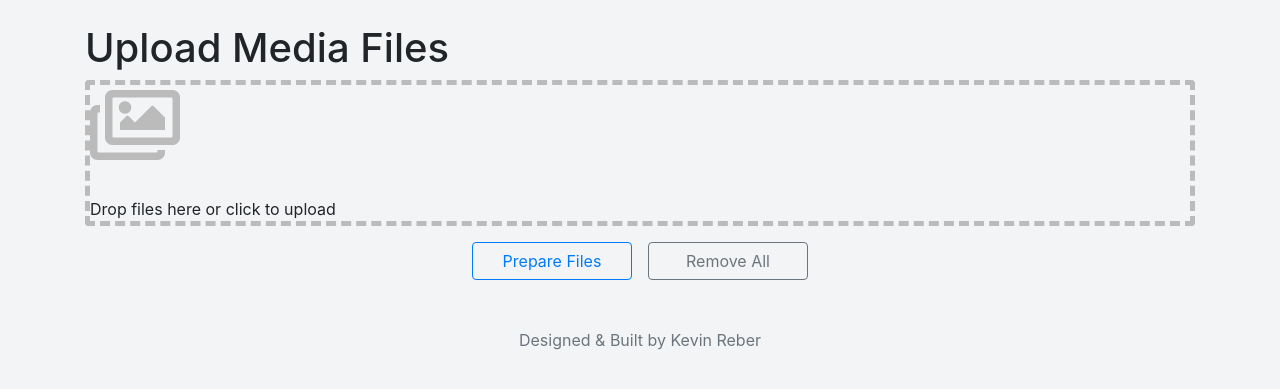
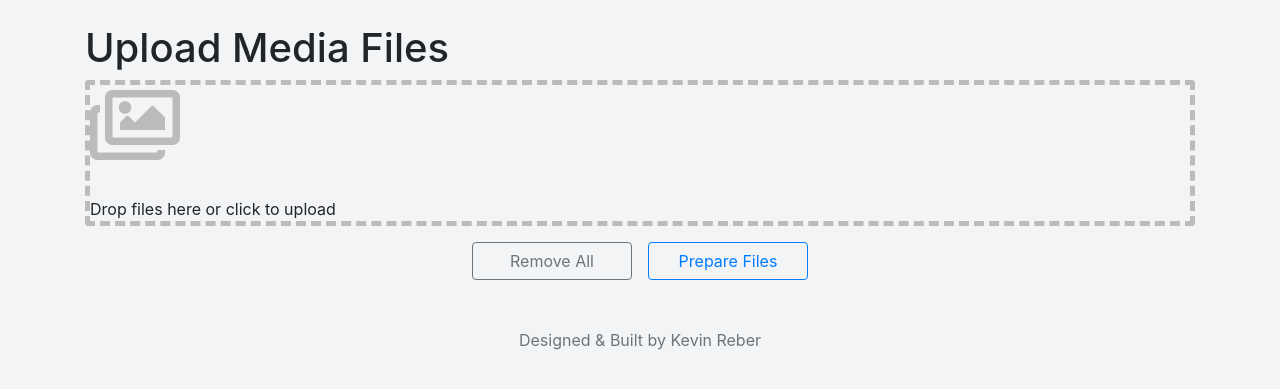
Before and after one commit to kevinreber/Capstone-Project, a Flask app: page / in a window 1280 px wide. Shown: the part 56-445 px from the top of the page. Run offline with Flask 2, Linux system fonts and the light colour scheme; some libraries are stand-ins or nearby versions.

Commit message:
button layout

```diff
--- a/templates/upload.html
+++ b/templates/upload.html
@@ -15,7 +15,7 @@
 </div>
 
 <div class="d-flex justify-content-center">
-    <a class="btn btn-outline-primary mr-2 upload-btns" href="{{url_for('show_images')}}">Prepare Files</a>
-    <a id="delete-uploaded-images" class="btn btn-outline-secondary ml-2 upload-btns" href="#">Remove All</a>
+    <a id="delete-uploaded-images" class="btn btn-outline-secondary mr-2 upload-btns" href="#">Remove All</a>
+    <a class="btn btn-outline-primary ml-2 upload-btns" href="{{url_for('show_images')}}">Prepare Files</a>
 </div>
 {% endblock %}
```
